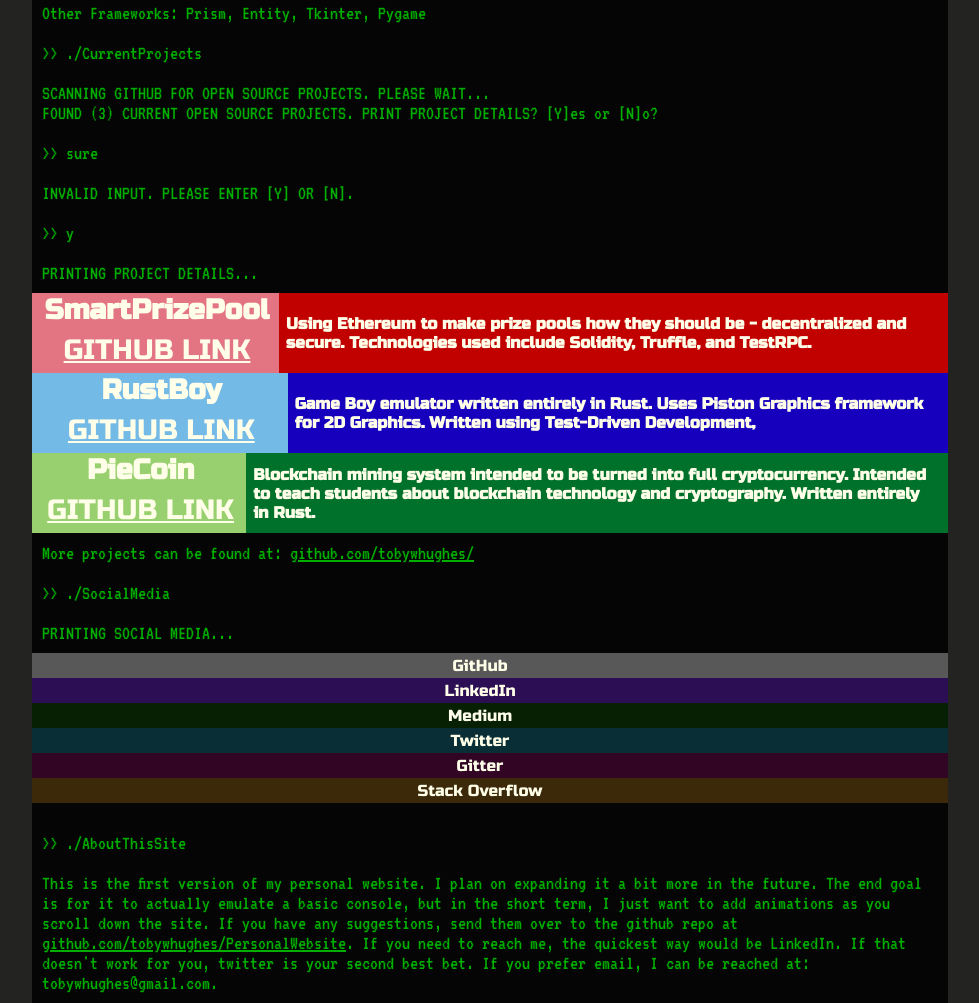
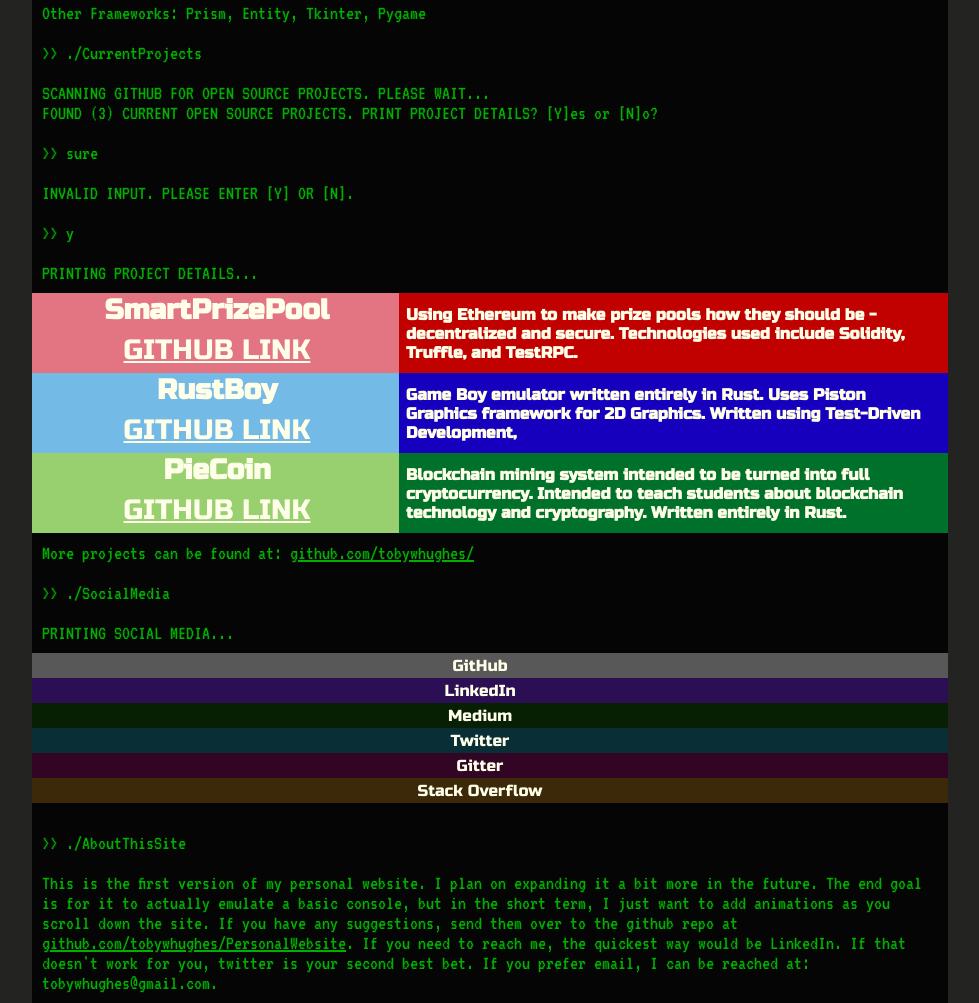
Before and after one commit to tobywhughes/PersonalWebsite, a React app in the folder src/: page / in a window 1280 px wide. Shown: the part 995-1998 px from the top of the page, without its empty margins (160-1139 px from the left). Built offline with nearby package versions, Linux system fonts and the light colour scheme; a web font is replaced by a local one.

Commit message:
Fixed projects scaling issue

```diff
--- a/src/src/stylesheets/projects.css
+++ b/src/src/stylesheets/projects.css
@@ -36,19 +36,21 @@
 
 #leftblock {
     padding-right: 7px;
-    width: 46%;
+    width: 350px;
 
     padding-left: 10px
 }
 
 #namediv {
     height:50%;
+    width: 350px;
     text-align: center;
 }
 
 #namediv > h1 {
     margin-top: 0px;
     margin-bottom: 0px;
+    width: 100%;
     font-size: 1.75rem;
 }
 
```
